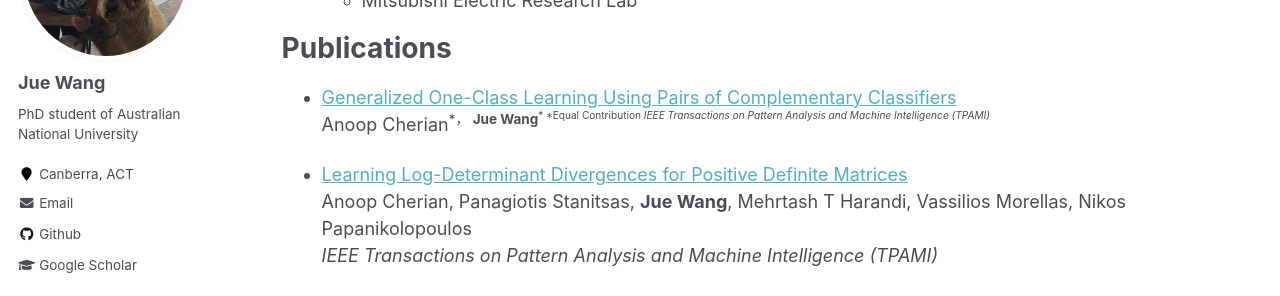
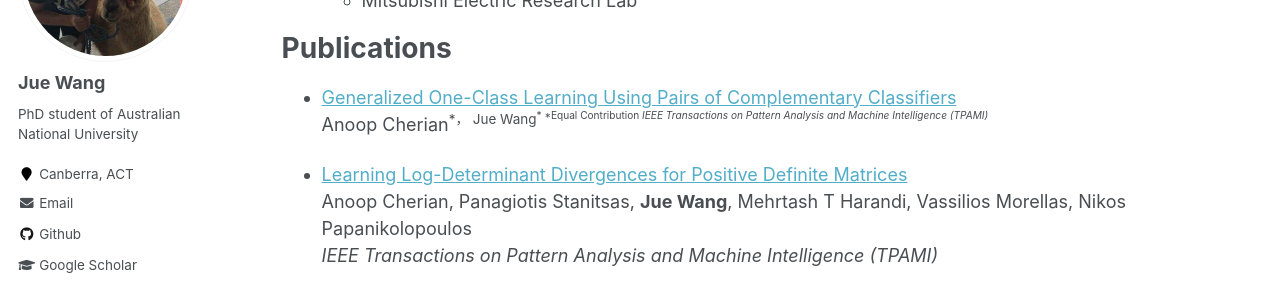
Before and after one commit to 3xWangDot/3xWangDot.github.io, a Jekyll site: the page built from _pages/cv.md, in a window 1280 px wide and 900 px high, scrolled down 353 px. Shown: the part 149-445 px from the top of the window. Built offline with Jekyll 4.4.1, drawn with Linux system fonts in a browser that asks for light colours.

Commit message:
Update cv.md

```diff
--- a/_pages/cv.md
+++ b/_pages/cv.md
@@ -27,7 +27,7 @@ Work Experience
 Publications
 ======
 * [Generalized One-Class Learning Using Pairs of Complementary Classifiers](https://scholar.google.com/citations?user=Lt945BwAAAAJ&hl=zh-CN)<br/>
-  Anoop Cherian<sup>*， <b>Jue Wang</b><sup>*
+  Anoop Cherian<sup>*， Jue Wang<sup>*
   \*Equal Contribution
   *IEEE Transactions on Pattern Analysis and Machine Intelligence (TPAMI)*
 
```
